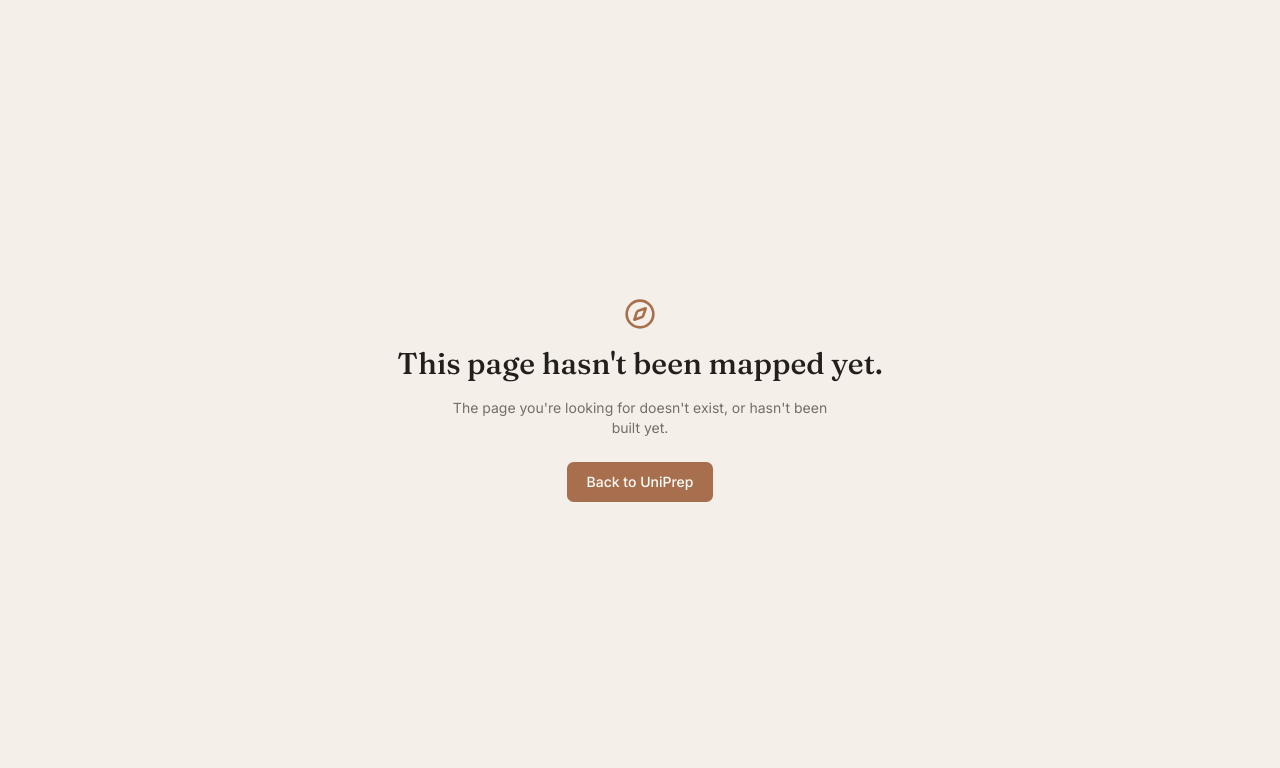
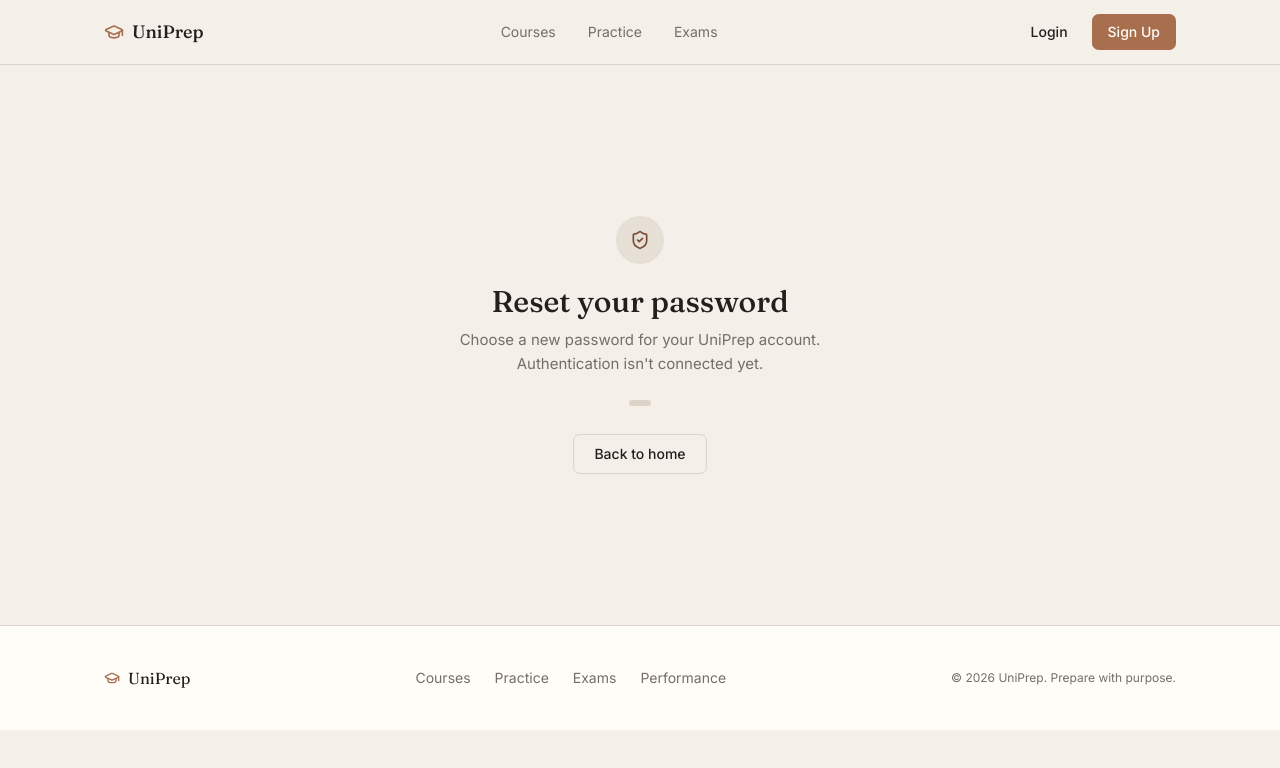
Before and after one commit to Nath-dev160/uniPrep, a Next.js app: page /rest-password in a window 1280 px wide. Before the commit this address had no page. Shown: the top 768 px of the page. Built offline with nearby package versions, Linux system fonts and the light colour scheme.

Commit message:
Add files via upload

```diff
--- /dev/null
+++ b/src/app/rest-password/page.tsx
@@ -0,0 +1,14 @@
+import { ShieldCheck } from "lucide-react";
+
+import { PlaceholderPage } from "@/components/layout/placeholder-page";
+
+export default function ResetPasswordPage() {
+  return (
+    <PlaceholderPage
+      icon={ShieldCheck}
+      title="Reset your password"
+      description="Choose a new password for your UniPrep account. Authentication isn't connected yet."
+      primaryCta={{ label: "Back to login", href: "/login" }}
+    />
+  );
+}
```
